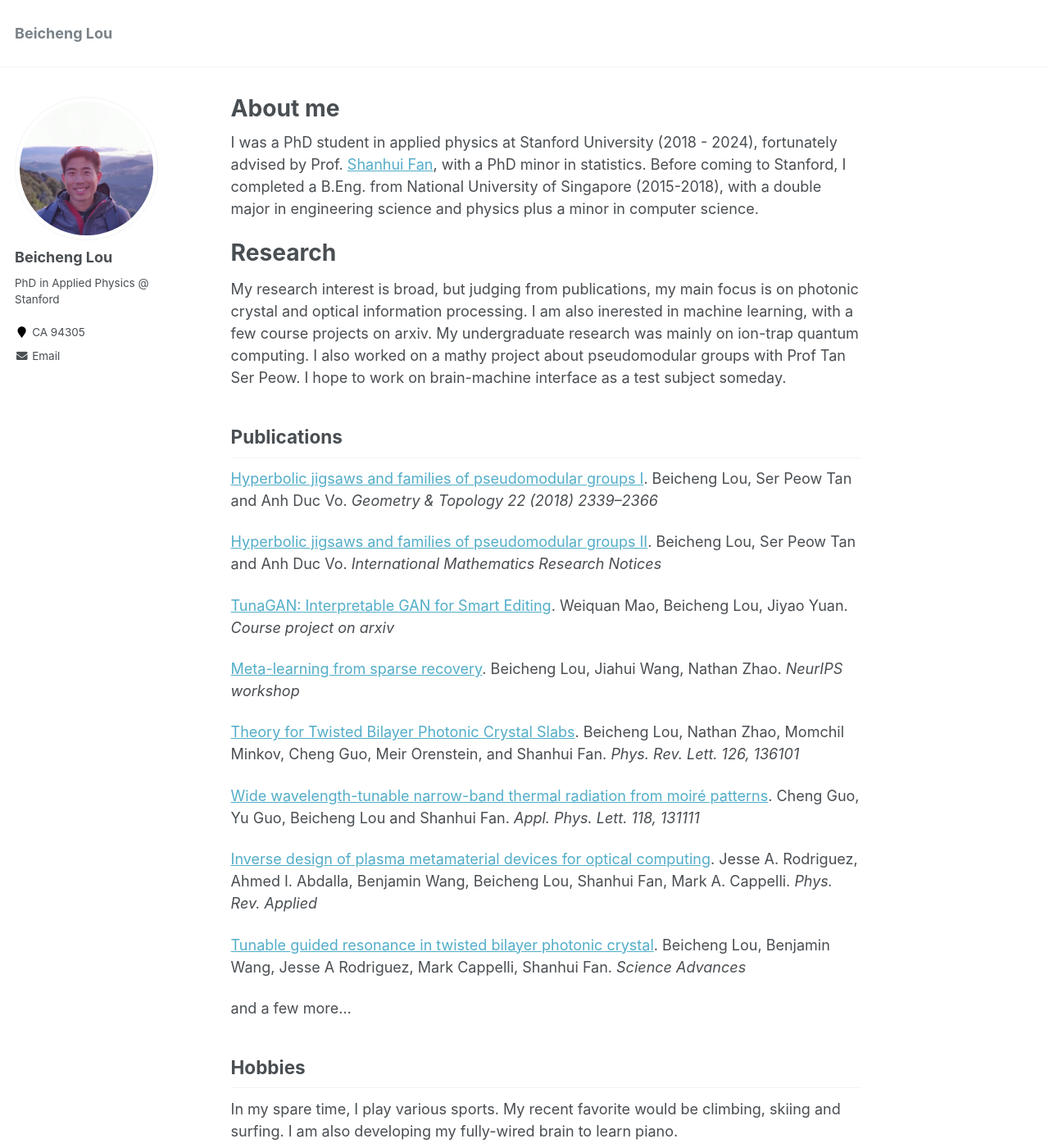
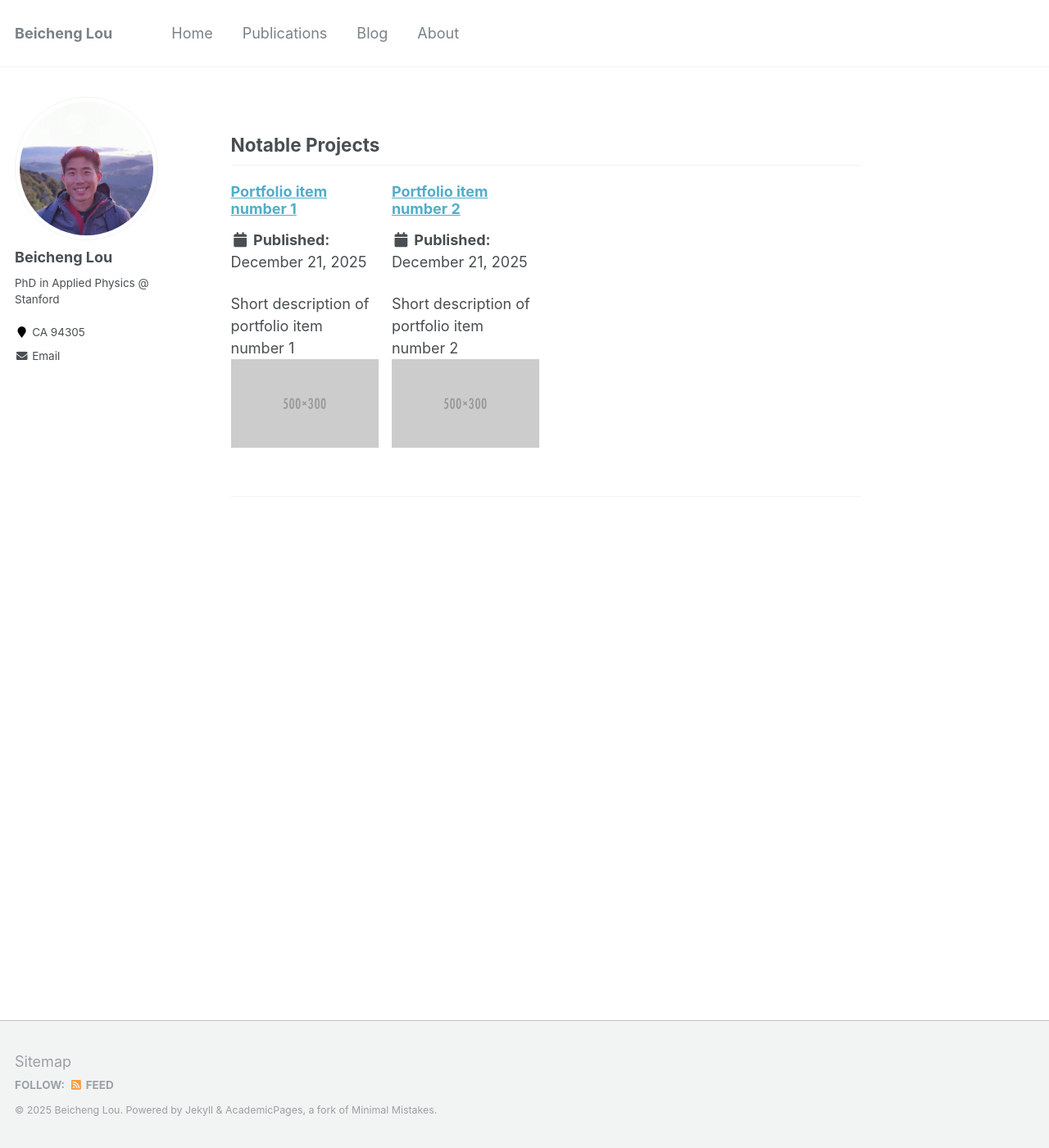
Before and after one commit to lbc45123/lbc45123.github.io_old, a Jekyll site: the page built from _pages/home.md, in a window 1280 px wide and 1400 px high. Shown: the whole window at 82% size. Built offline with Jekyll 4.4.1, drawn with Linux system fonts in a browser that asks for light colours.

Commit message:
feat: Reorganize website structure
- Create a new home page with a 'Notable Projects' section.
- Create a dedicated 'Publications' page.
- Create a dedicated 'Blog' page.
- Update navigation to reflect the new structure.

```diff
--- a/_pages/about.md
+++ b/_pages/about.md
@@ -1,11 +1,7 @@
 ---
-permalink: /
-title: "About me"
+title: "About"
 excerpt: "About me"
 author_profile: true
-redirect_from:
-  - /about/
-  - /about.html
 ---
 
 I was a PhD student in applied physics at Stanford University (2018 - 2024), fortunately advised by Prof. [Shanhui Fan](https://scholar.google.com/citations?user=BECu7wYAAAAJ&hl=zh-CN), with a PhD minor in statistics. Before coming to Stanford, I completed a B.Eng. from National University of Singapore (2015-2018), with a double major in engineering science and physics plus a minor in computer science.
--- /dev/null
+++ b/_pages/home.md
@@ -0,0 +1,12 @@
+---
+layout: single
+permalink: /
+hidden: true
+---
+
+<h2>Notable Projects</h2>
+<div class="feature__wrapper">
+{% for post in site.portfolio %}
+  {% include archive-single.html type="grid" %}
+{% endfor %}
+</div>
```
Also changed, not shown: _data/navigation.yml (+8 -20 lines).
